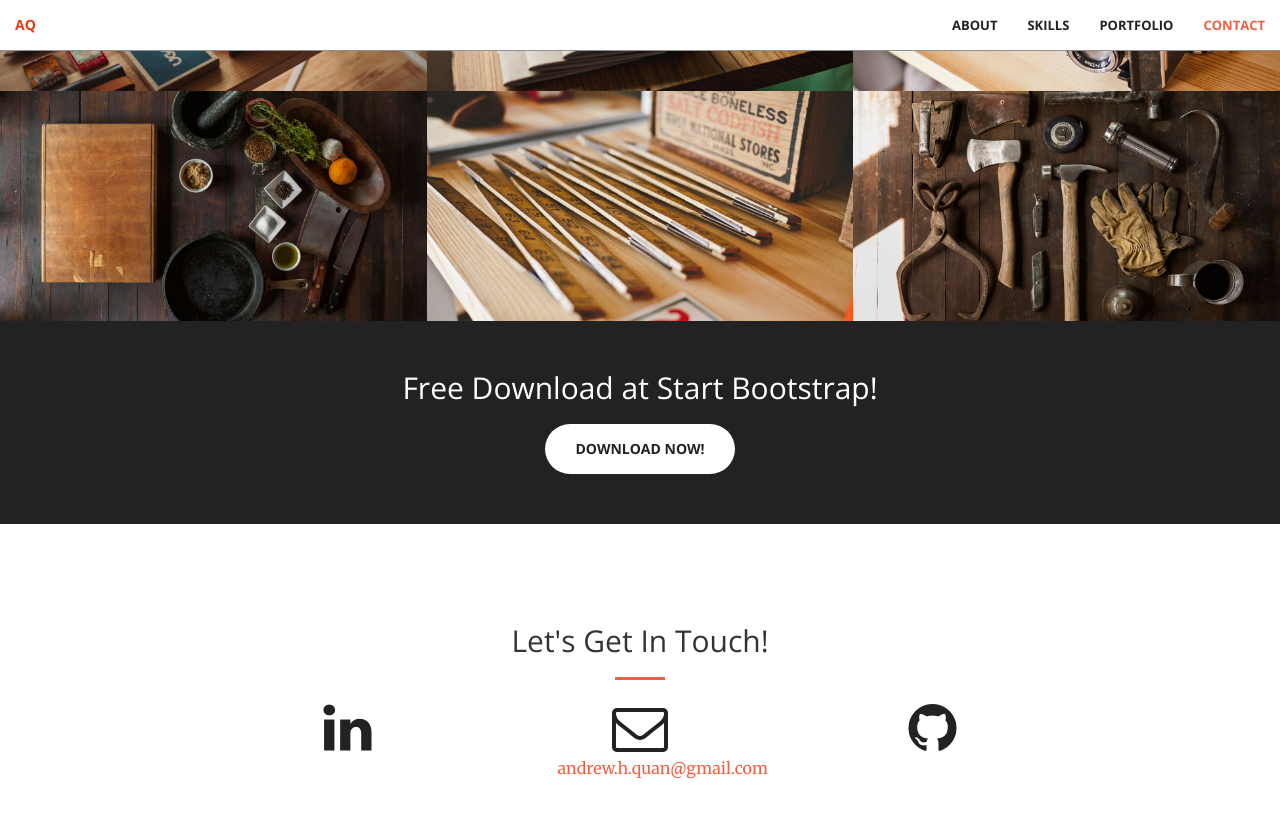
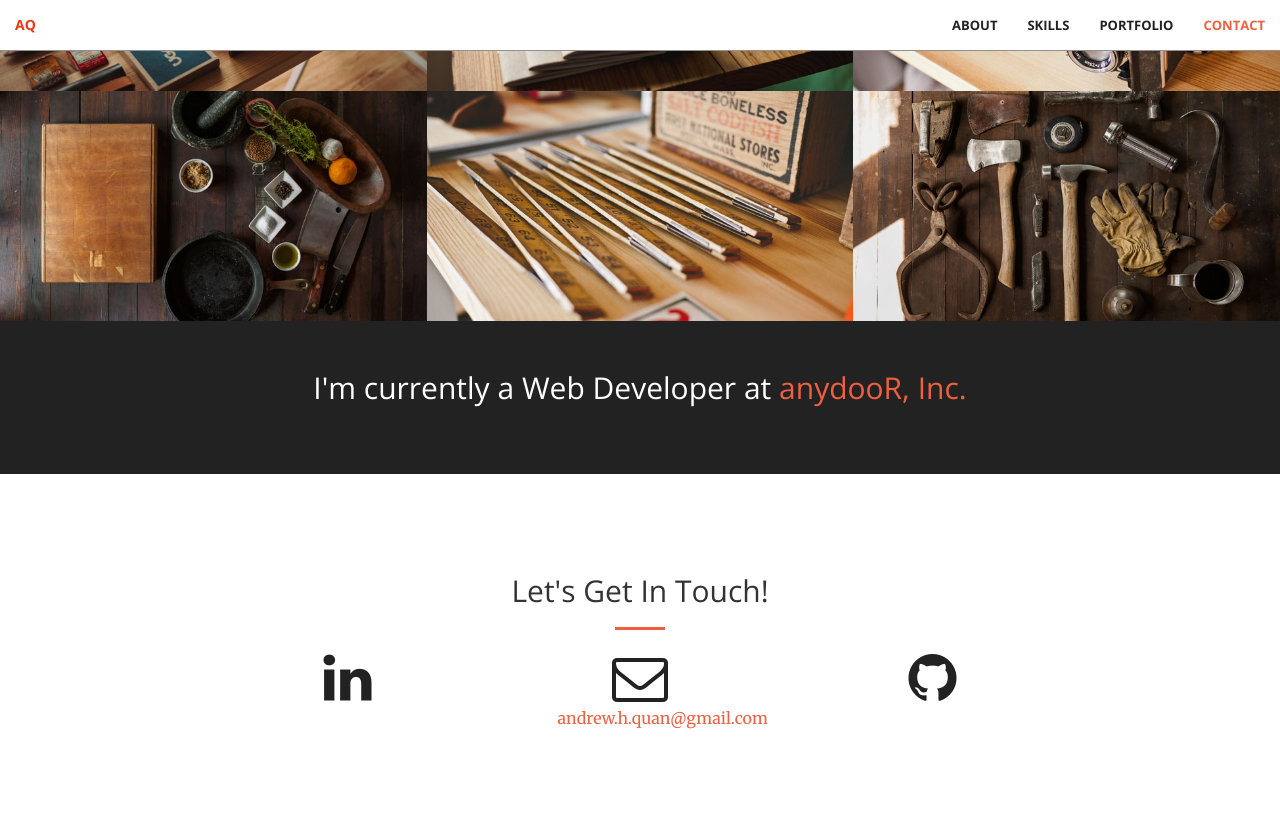
Before and after one commit to andrewquan/andrewquan.github.io, a Jekyll site: the page built from index.html, in a window 1280 px wide and 900 px high, scrolled down 2227 px. Shown: the top 818 px of the window. Built offline with Jekyll 4.4.1, drawn with Linux system fonts in a browser that asks for light colours.

Commit message:
add current employer link

```diff
--- a/_includes/aside.html
+++ b/_includes/aside.html
@@ -1,8 +1,8 @@
 <aside class="bg-dark">
   <div class="container text-center">
     <div class="call-to-action">
-      <h2>Free Download at Start Bootstrap!</h2>
-      <a href="#" class="btn btn-default btn-xl wow tada">Download Now!</a>
+      <h2>I'm currently a Web Developer at <a href="http://any-door.com" target="_blank">anydooR, Inc.</a></h2>
+      <!-- <a href="#" class="btn btn-default btn-xl wow tada">Download Now!</a> -->
     </div>
   </div>
 </aside>
```
Also changed, not shown: 1 other file.
